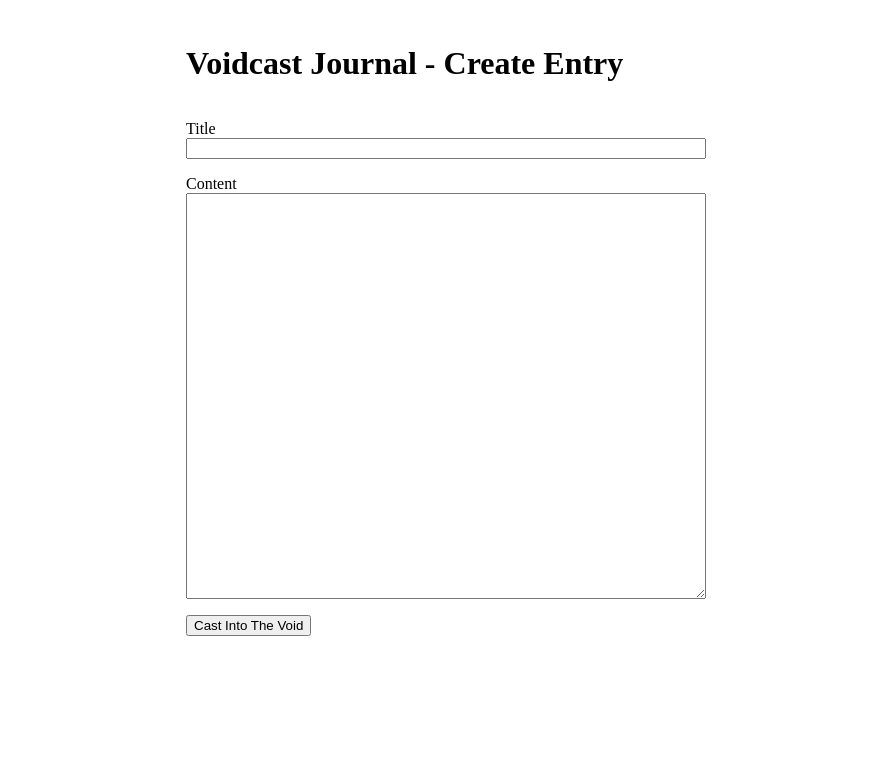
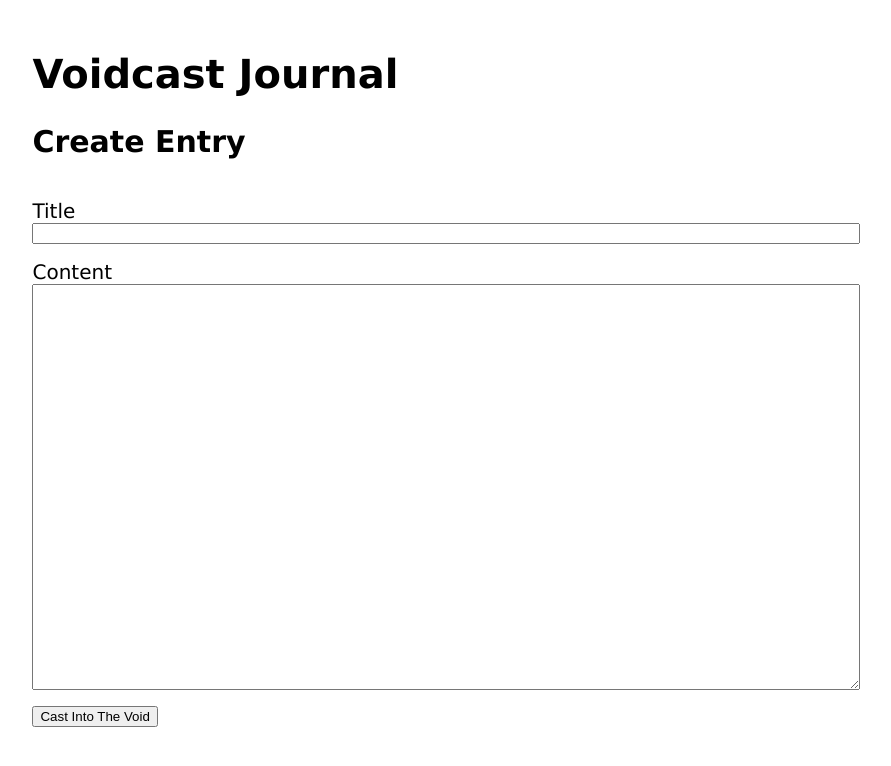
Before and after one commit to rgroves/voidcast, a PHP site: page /post/ in a window 1280 px wide. Shown: the top 766 px of the page, without its empty margins (194-1085 px from the left). Run offline with PHP 8.4, Linux system fonts and the light colour scheme; data that the repository does not hold is empty.

Commit message:
Improve visual styling

```diff
--- a/src/index.php
+++ b/src/index.php
@@ -26,6 +26,8 @@
     <meta name="viewport" content="width=device-width, initial-scale=1.0" />
     <meta name="description" content="Voidcast Journal - Random thoughts & moments cast into the digital void">
     <title>The Voidcast Journal of Robert Groves</title>
+    <link rel="stylesheet" href="type.css">
+    <link rel="stylesheet" href="main.css">
   </head>
   <body>
     <main>
@@ -45,7 +47,6 @@
               error_log("Error: Invalid date format for entry '{$entry->title}'. Error: " . $e->getMessage());
             }
 ?>
-
           </header>
           <p><?= nl2br(htmlspecialchars($entry->content, ENT_QUOTES, 'UTF-8')); ?></p>
         </article>
--- a/src/post/index.php
+++ b/src/post/index.php
@@ -57,11 +57,13 @@
   <meta name="viewport" content="width=device-width, initial-scale=1.0">
   <meta name="robots" content="noindex, nofollow" />
   <title>Cast Into The Void</title>
+  <link rel="stylesheet" href="../type.css" />
   <link rel="stylesheet" href="./post.css" />
 </head>
 <body>
   <main>
-    <h1>Voidcast Journal - Create Entry</h1>
+    <h1>Voidcast Journal</h1>
+    <h2>Create Entry</h2>
     <form id="postform" action="/post/" method="post">
       <label for="title">Title</label>
       <input type="text" name="title" id="title" type="text">
--- a/src/post/post.css
+++ b/src/post/post.css
@@ -1,7 +1,7 @@
 main {
   margin: 0 auto;
   padding: 1rem;
-  min-width: 45ch;
+  min-width: 40ch;
   max-width: 65ch;
 }
 
--- /dev/null
+++ b/src/type.css
@@ -0,0 +1,17 @@
+/* @link https://utopia.fyi/type/calculator?c=320,14,1.2,1240,20,1.25,5,2,&s=0.75|0.5|0.25,1.5|2|3|4|6,s-l&g=s,l,xl,12 */
+
+:root {
+  --step--2: clamp(0.6076rem, 0.5407rem + 0.3345vw, 0.8rem);
+  --step--1: clamp(0.7292rem, 0.635rem + 0.471vw, 1rem);
+  --step-0: clamp(0.875rem, 0.7446rem + 0.6522vw, 1.25rem);
+  --step-1: clamp(1.05rem, 0.8717rem + 0.8913vw, 1.5625rem);
+  --step-2: clamp(1.26rem, 1.0189rem + 1.2054vw, 1.9531rem);
+  --step-3: clamp(1.512rem, 1.1887rem + 1.6164vw, 2.4414rem);
+  --step-4: clamp(1.8144rem, 1.384rem + 2.1519vw, 3.0518rem);
+  --step-5: clamp(2.1773rem, 1.6077rem + 2.8477vw, 3.8147rem);
+}
+
+body {
+  font-family: Verdana, Geneva, Tahoma, sans-serif;
+  font-size: var(--step-0);
+}
```
Also changed, not shown: src/main.css (added, +101 -0 lines), README.md.
